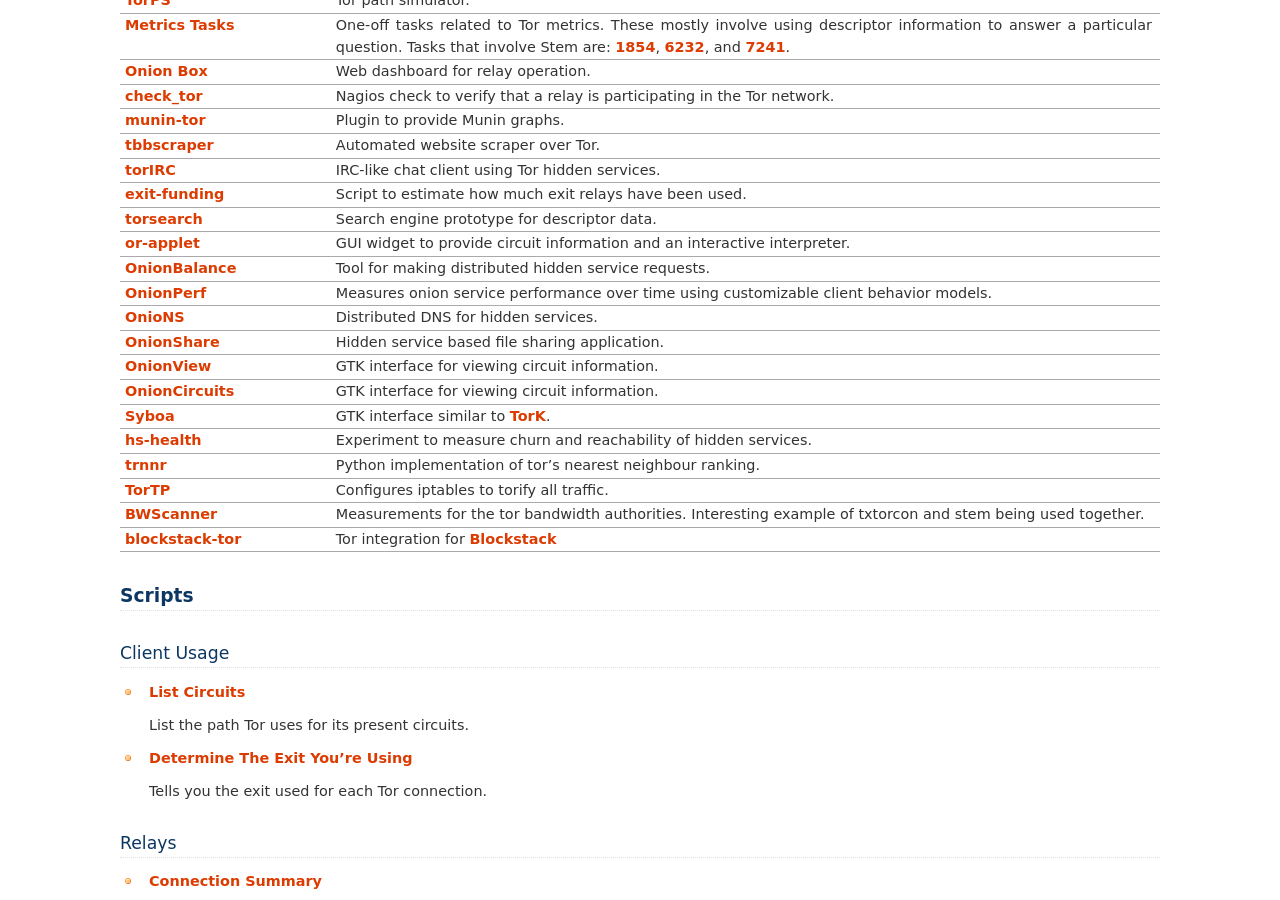
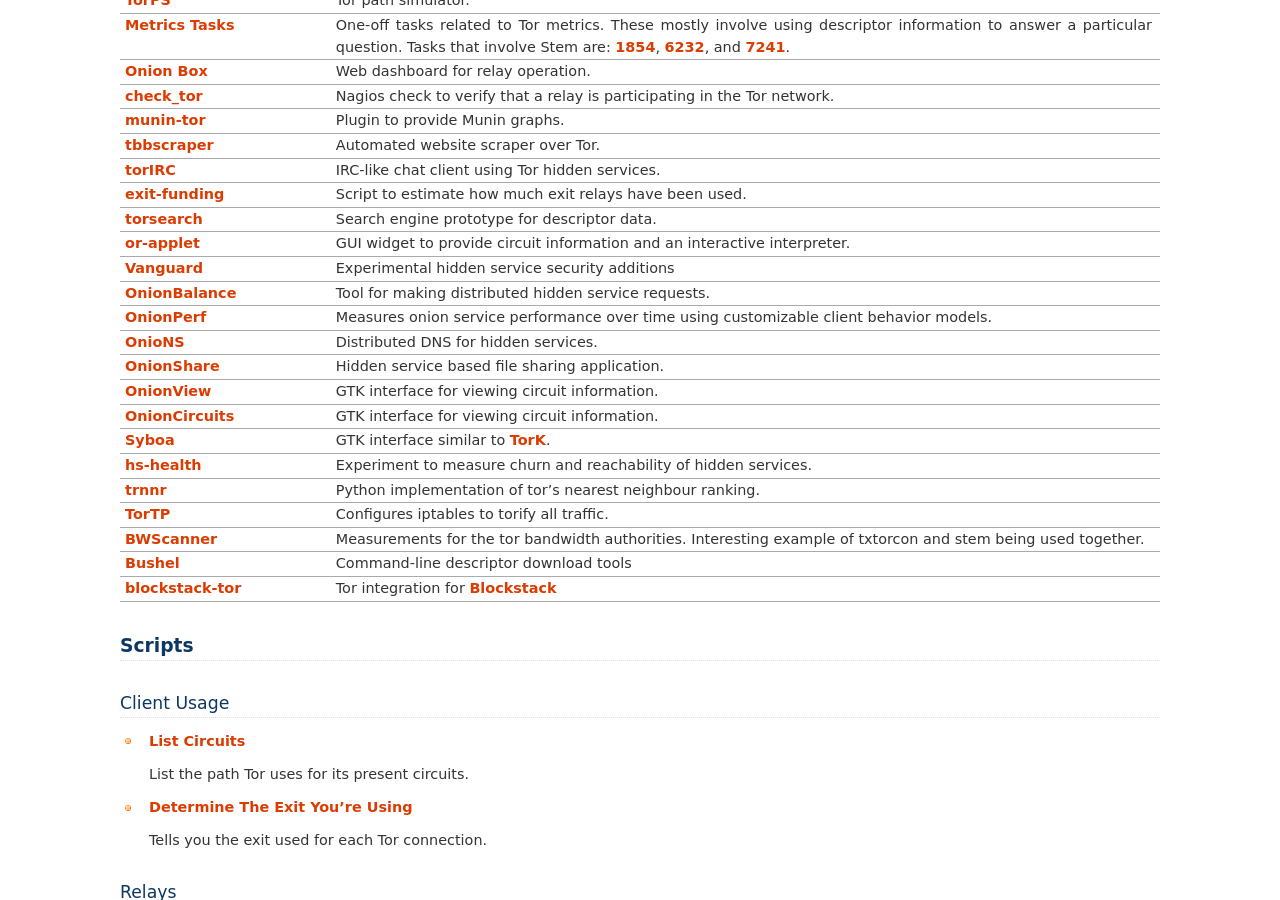
Before and after one commit to torproject/stem, a Sphinx documentation site: the page built from docs/tutorials/double_double_toil_and_trouble.rst, in a window 1280 px wide and 900 px high, scrolled down 831 px. Built offline with Sphinx 7.4.7, drawn with Linux system fonts in a browser that asks for light colours.

Commit message:
Add Vanguard and Bushel to examples
Listing a couple projects I've been meaning to take a peek at. Only took a
cursory glance but seems Mike and Iain did fantastic jobs.

I also hoped to list SelekTOR [1] somewhere. I don't know much about it, but
sounds like an interesting GUI project. However, it's java (and by extension
doesn't use stem) so I can't list it on the examples page. I have a separate
section for alternate language libraries but it's not that either, so guess I
don't have a spot to plop it. Oh well.

[1] https://www.dazzleships.net/selektor-for-linux/

```diff
--- a/docs/tutorials/double_double_toil_and_trouble.rst
+++ b/docs/tutorials/double_double_toil_and_trouble.rst
@@ -71,6 +71,7 @@
 `exit-funding <https://github.com/torservers/exit-funding>`_                                                Script to estimate how much exit relays have been used.
 `torsearch <https://github.com/wfn/torsearch>`_                                                             Search engine prototype for descriptor data.
 `or-applet <https://github.com/Yawning/or-applet>`_                                                         GUI widget to provide circuit information and an interactive interpreter.
+`Vanguard <https://github.com/mikeperry-tor/vanguards>`_                                                    Experimental hidden service security additions
 `OnionBalance <https://github.com/DonnchaC/onionbalance>`_                                                  Tool for making distributed hidden service requests.
 `OnionPerf <https://github.com/robgjansen/onionperf>`_                                                      Measures onion service performance over time using customizable client behavior models.
 `OnioNS <https://github.com/Jesse-V/OnioNS-client>`_                                                        Distributed DNS for hidden services.
@@ -82,6 +83,7 @@
 `trnnr <https://github.com/NullHypothesis/trnnr>`_                                                          Python implementation of tor's nearest neighbour ranking.
 `TorTP <https://github.com/vinc3nt/stem-tortp>`_                                                            Configures iptables to torify all traffic.
 `BWScanner <https://github.com/TheTorProject/bwscanner>`_                                                   Measurements for the tor bandwidth authorities. Interesting example of txtorcon and stem being used together.
+`Bushel <https://github.com/irl/bushel/>`_                                                                  Command-line descriptor download tools
 `blockstack-tor <https://github.com/blockstack/blockstack-tor>`_                                            Tor integration for `Blockstack <https://github.com/blockstack/blockstack>`_
 =========================================================================================================== ==========
 
```
